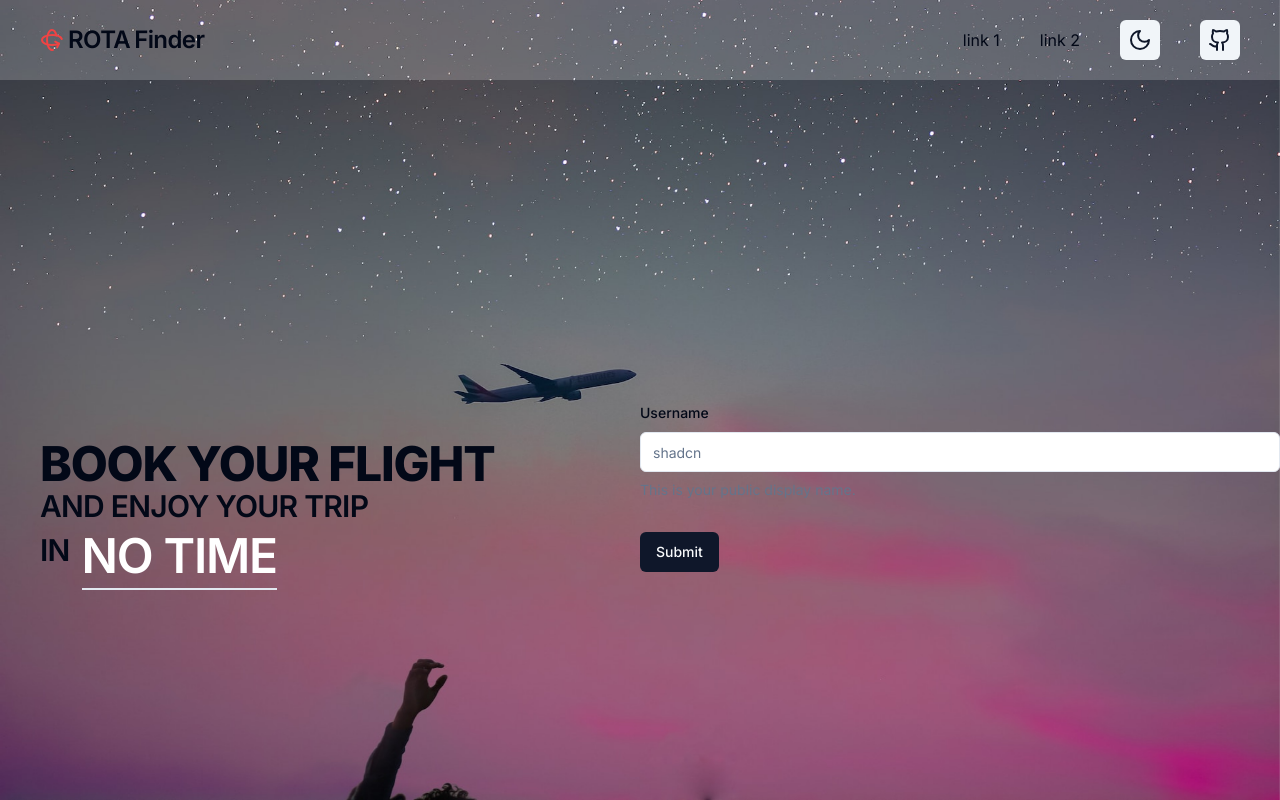
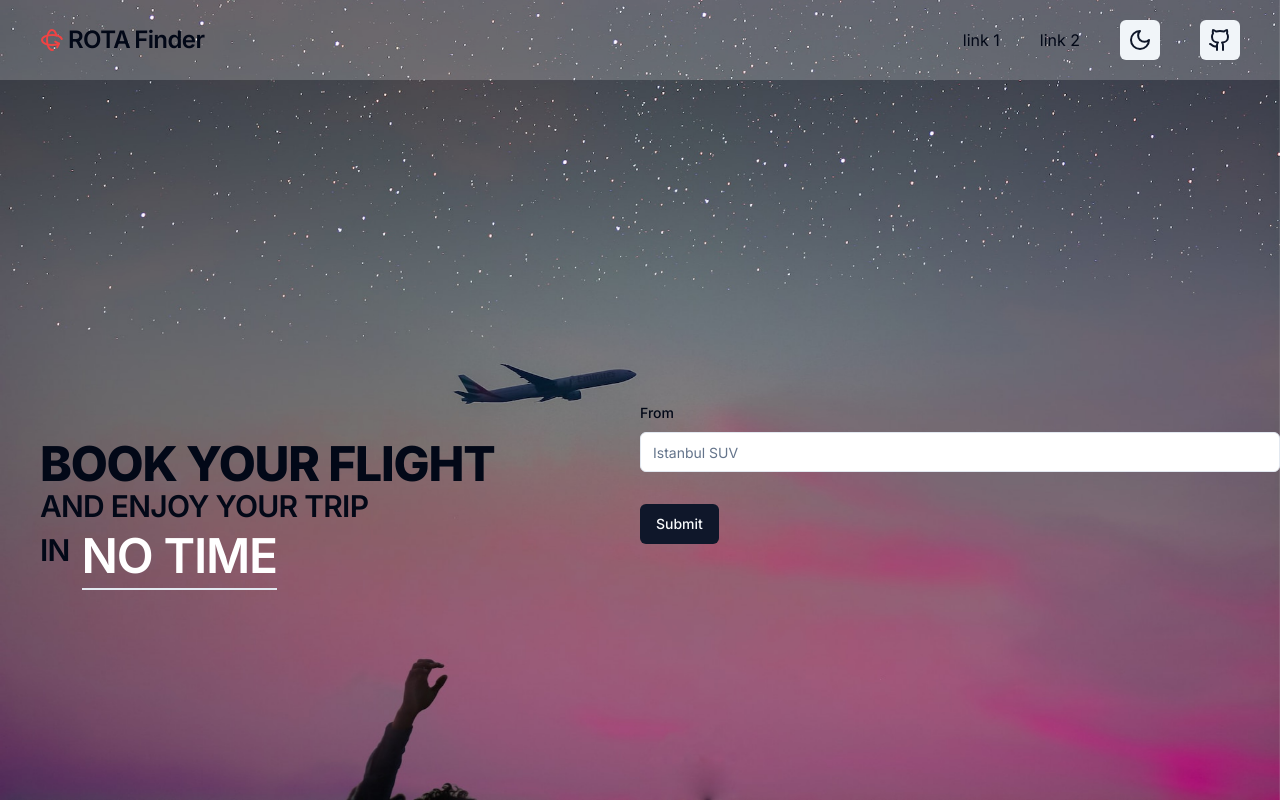
Before and after one commit to muhammedogz/rota-finder, a Next.js app: page / in a window 1280 px wide. Built offline with nearby package versions, Linux system fonts and the light colour scheme.

Commit message:
Update findRouteForm component

```diff
--- a/src/app/page.tsx
+++ b/src/app/page.tsx
@@ -1,6 +1,6 @@
 import BackgroundImage from "@/components/BackgroundImage";
 import Caption from "@/components/Caption";
-import ProfileForm from "@/components/form/FindRoteForm";
+import FindRouteForm from "@/components/form/FindRouteForm";
 
 export default function Home() {
   return (
@@ -10,7 +10,7 @@ export default function Home() {
       <div></div>
       <Caption />
       <div>
-        <ProfileForm />
+        <FindRouteForm />
       </div>
     </div>
   );
--- a/src/components/form/FindRoteForm.tsx
+++ b/src/components/form/FindRouteForm.tsx
@@ -17,12 +17,11 @@ import { Input } from "@/components/ui/input";
 import { useForm } from "react-hook-form";
 
 const formSchema = z.object({
-  username: z.string().min(2, {
-    message: "Username must be at least 2 characters.",
-  }),
+  from: z.string().min(2, 'Please enter a valid "from" location.'),
+  to: z.string().min(2, 'Please enter a valid "to" location.'),
 });
 
-export default function ProfileForm() {
+export default function FindRouteForm() {
   // 1. Define your form.
   const form = useForm<z.infer<typeof formSchema>>({
     resolver: zodResolver(formSchema),
@@ -43,16 +42,13 @@ export default function ProfileForm() {
       <form onSubmit={form.handleSubmit(onSubmit)} className="space-y-8">
         <FormField
           control={form.control}
-          name="username"
+          name="from"
           render={({ field }) => (
             <FormItem>
-              <FormLabel>Username</FormLabel>
+              <FormLabel>From</FormLabel>
               <FormControl>
-                <Input placeholder="shadcn" {...field} />
+                <Input placeholder="Istanbul SUV" {...field} />
               </FormControl>
-              <FormDescription>
-                This is your public display name.
-              </FormDescription>
               <FormMessage />
             </FormItem>
           )}
```
